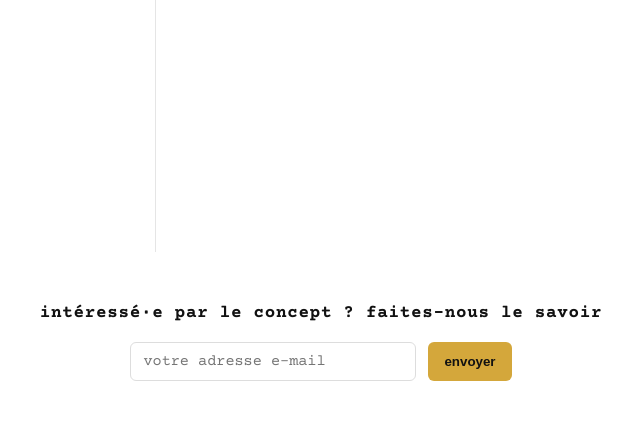
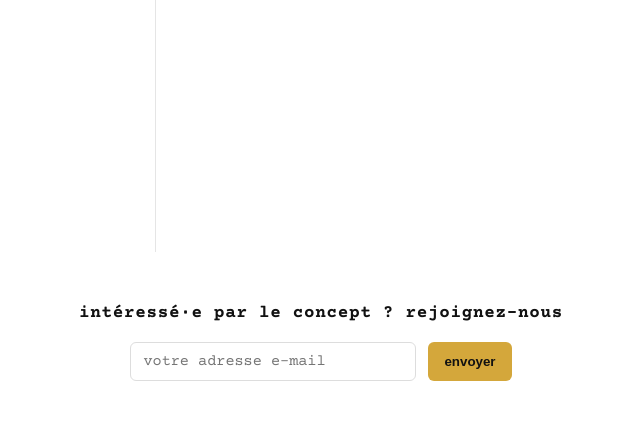
Before and after one commit to hiyies/le-quid-mvp, a Flask app: page / in a window 1280 px wide. Shown: the part 371-800 px from the top of the page, without its empty margins (319-959 px from the left). Run offline with Flask 3, Linux system fonts and the light colour scheme; data that the repository does not hold is empty.

Commit message:
Update home.html

```diff
--- a/templates/home.html
+++ b/templates/home.html
@@ -39,7 +39,7 @@
 </div>
 
 <section class="interest-signup" aria-labelledby="interest-heading">
-  <p id="interest-heading" class="interest-text">intéressé·e par le concept ? faites-nous le savoir</p>
+  <p id="interest-heading" class="interest-text">intéressé·e par le concept ? rejoignez-nous</p>
   <form class="interest-form" action="#" method="post">
     <label class="visually-hidden" for="interest-email">adresse e-mail</label>
     <input id="interest-email" name="email" type="email" placeholder="votre adresse e-mail" required>
```
